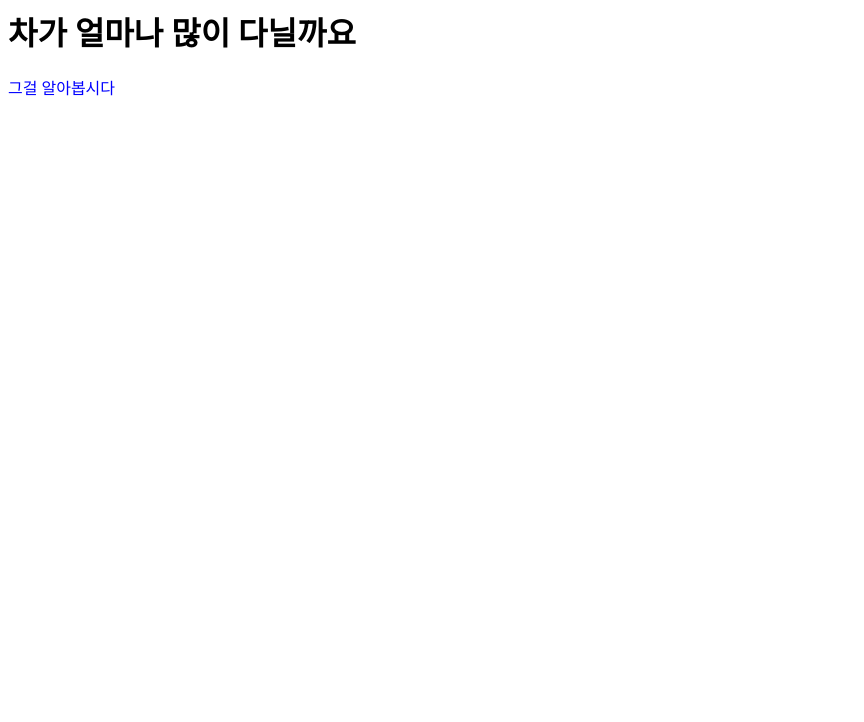
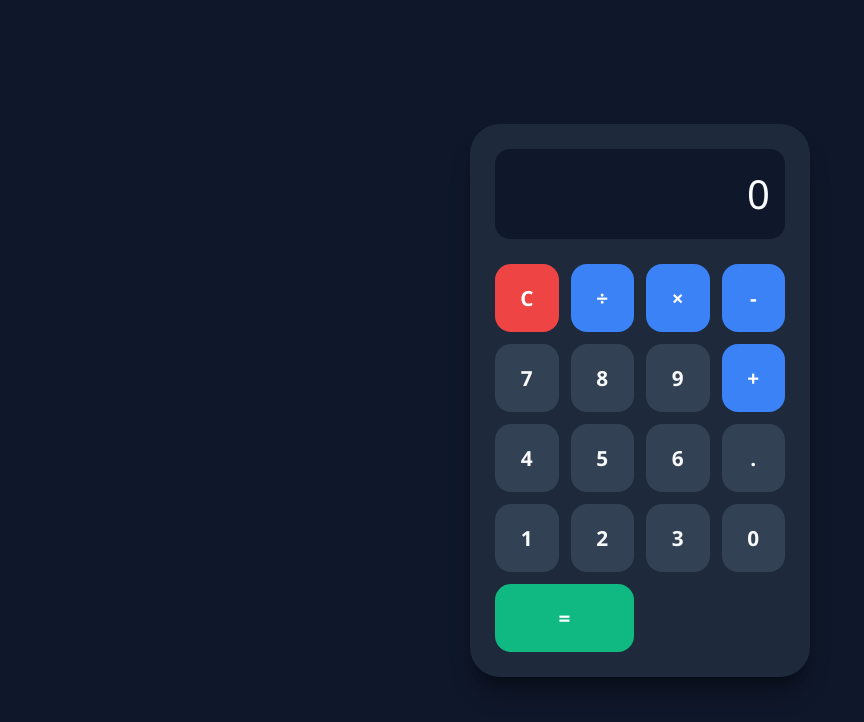
Before and after one commit to Thisizsprout/normal-calculator, a plain HTML site: page index.html in a window 1280 px wide. Shown: the whole page, without its empty margins (0-864 px from the left). Drawn offline with Linux system fonts and the light colour scheme.

Commit message:
Update index.html

```diff
--- a/index.html
+++ b/index.html
@@ -1,3 +1,155 @@
-<h1>차가 얼마나 많이 다닐까요</h1>
+<!DOCTYPE html>
+<html lang="ko">
+<head>
+    <meta charset="UTF-8">
+    <meta name="viewport" content="width=device-width, initial-scale=1.0">
+    <title>Modern Calculator</title>
+    <style>
+        * {
+            margin: 0;
+            padding: 0;
+            box-sizing: border-box;
+            font-family: 'Segoe UI', Tahoma, Geneva, Verdana, sans-serif;
+        }
 
-<p style="color: blue;">그걸 알아봅시다</p>
+        body {
+            display: flex;
+            justify-content: center;
+            align-items: center;
+            min-height: 100vh;
+            background-color: #0f172a; /* 깊은 다크 블루 배경 */
+        }
+
+        .calculator {
+            background-color: #1e293b;
+            padding: 25px;
+            border-radius: 30px;
+            box-shadow: 0 20px 25px -5px rgba(0, 0, 0, 0.3), 0 10px 10px -5px rgba(0, 0, 0, 0.2);
+            width: 340px;
+        }
+
+        .display {
+            width: 100%;
+            height: 90px;
+            background-color: #0f172a;
+            border: none;
+            border-radius: 15px;
+            margin-bottom: 25px;
+            color: #f8fafc;
+            font-size: 2.5rem;
+            text-align: right;
+            padding: 15px;
+            outline: none;
+            pointer-events: none; /* 사용자가 직접 타이핑하지 못하도록 설정 */
+        }
+
+        .buttons {
+            display: grid;
+            grid-template-columns: repeat(4, 1fr);
+            gap: 12px;
+        }
+
+        button {
+            padding: 20px;
+            border-radius: 16px;
+            border: none;
+            font-size: 1.3rem;
+            font-weight: 600;
+            cursor: pointer;
+            transition: all 0.2s ease;
+            background-color: #334155;
+            color: #f8fafc;
+        }
+
+        /* 버튼 호버 효과 */
+        button:hover {
+            transform: translateY(-2px);
+            filter: brightness(1.2);
+        }
+
+        button:active {
+            transform: translateY(1px);
+        }
+
+        /* 기능 연산자 버튼 스타일 (C, =, /, *, -, +) */
+        button.operator {
+            background-color: #3b82f6; /* 블루 */
+            color: white;
+        }
+
+        button.clear {
+            background-color: #ef4444; /* 레드 */
+            color: white;
+        }
+
+        button.equal {
+            background-color: #10b981; /* 그린 */
+            color: white;
+            grid-column: span 2; /* = 버튼은 두 칸 차지 */
+        }
+    </style>
+</head>
+<body>
+
+    <div class="calculator">
+        <!-- 결과창 -->
+        <input type="text" class="display" id="result" value="0" readonly>
+
+        <!-- 버튼 배열 -->
+        <div class="buttons">
+            <button class="clear" onclick="clearDisplay()">C</button>
+            <button class="operator" onclick="appendValue('/')">÷</button>
+            <button class="operator" onclick="appendValue('*')">×</button>
+            <button class="operator" onclick="appendValue('-')">-</button>
+
+            <button onclick="appendValue('7')">7</button>
+            <button onclick="appendValue('8')">8</button>
+            <button onclick="appendValue('9')">9</button>
+            <button class="operator" onclick="appendValue('+')">+</button>
+
+            <button onclick="appendValue('4')">4</button>
+            <button onclick="appendValue('5')">5</button>
+            <button onclick="appendValue('6')">6</button>
+            <button onclick="appendValue('.')">.</button>
+
+            <button onclick="appendValue('1')">1</button>
+            <button onclick="appendValue('2')">2</button>
+            <button onclick="appendValue('3')">3</button>
+            <button onclick="appendValue('0')">0</button>
+
+            <button class="equal" onclick="calculate()">=</button>
+        </div>
+    </div>
+
+    <script>
+        const display = document.getElementById('result');
+
+        // 입력값 추가
+        function appendValue(value) {
+            if (display.value === '0' && value !== '.') {
+                display.value = value;
+            } else {
+                display.value += value;
+            }
+        }
+
+        // 화면 초기화 (C 버튼)
+        function clearDisplay() {
+            display.value = '0';
+        }
+
+        // 계산 결과 출력 (= 버튼)
+        function calculate() {
+            try {
+                // eval 대신 간단한 계산 수행 (보안 및 에러 방지용 예외 처리)
+                if (display.value) {
+                    display.value = eval(display.value);
+                }
+            } catch (error) {
+                display.value = 'Error';
+                setTimeout(clearDisplay, 1500); // 에러 발생 시 1.5초 후 초기화
+            }
+        }
+    </script>
+</body>
+</html>
```
